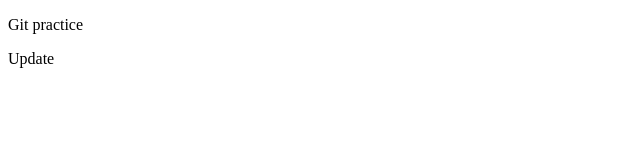
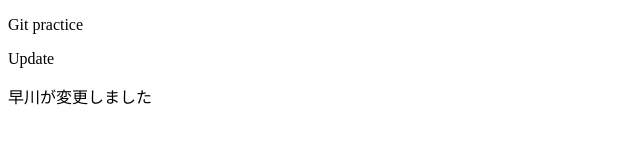
Before and after one commit to daiki-gl/lull_practice, a plain HTML site: page index.html in a window 1280 px wide. Shown: the whole page, without its empty margins (0-640 px from the left). Drawn offline with Linux system fonts and the light colour scheme.

Commit message:
早川が変更しました

```diff
--- a/index.html
+++ b/index.html
@@ -9,5 +9,6 @@
 <body>
     <p>Git practice</p>
     <p>Update</p>
+    <p>早川が変更しました</p>
 </body>
 </html>
```
